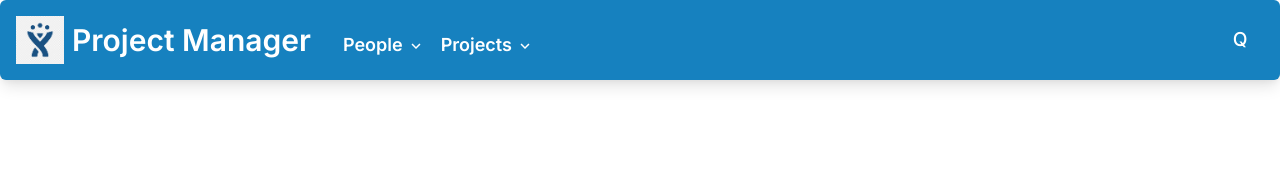
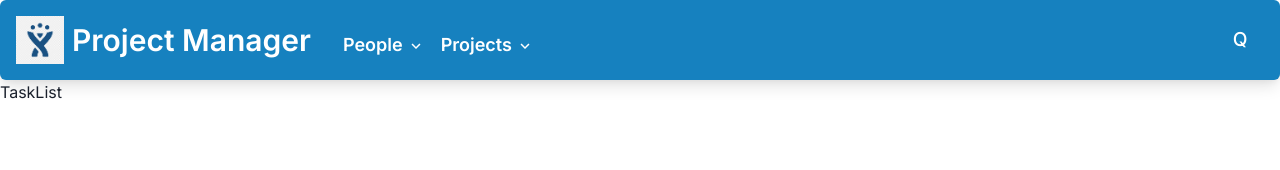
Before and after one commit to quinnjo554/ProjectManagerFront, a Next.js app: page /project in a window 1280 px wide. Shown: the top 170 px of the page. Built offline with nearby package versions, Linux system fonts and the light colour scheme; no server answers; sample sign-in values are in the browser's storage.

Commit message:
added project folder

```diff
--- a/src/components/Project/Project.tsx
+++ b/src/components/Project/Project.tsx
@@ -3,11 +3,13 @@ import React from "react";
 import DesktopNav from "../Desktop/DesktopNav";
 import { Box } from "@chakra-ui/react";
 import { User } from "@/models/User";
+import TaskList from "./TaskList";
 
 function Project(props: { user: User }) {
   return (
     <Box>
       <DesktopNav user={props.user} />
+      <TaskList></TaskList>
     </Box>
   );
 }
--- /dev/null
+++ b/src/components/Project/TaskList.tsx
@@ -0,0 +1,9 @@
+import React from 'react'
+
+function TaskList() {
+  return (
+    <div>TaskList</div>
+  )
+}
+
+export default TaskList
```
